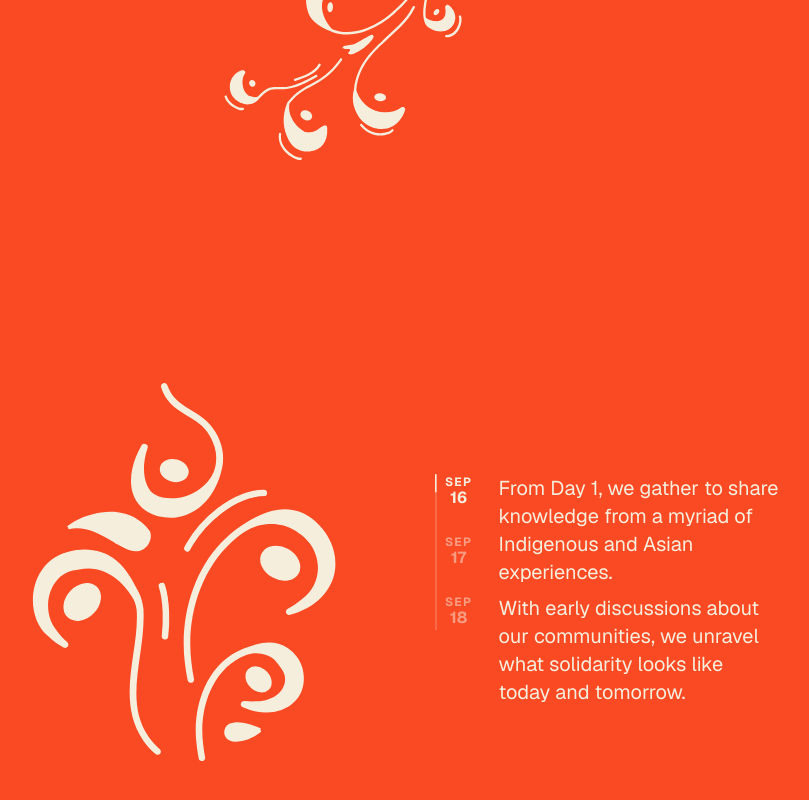
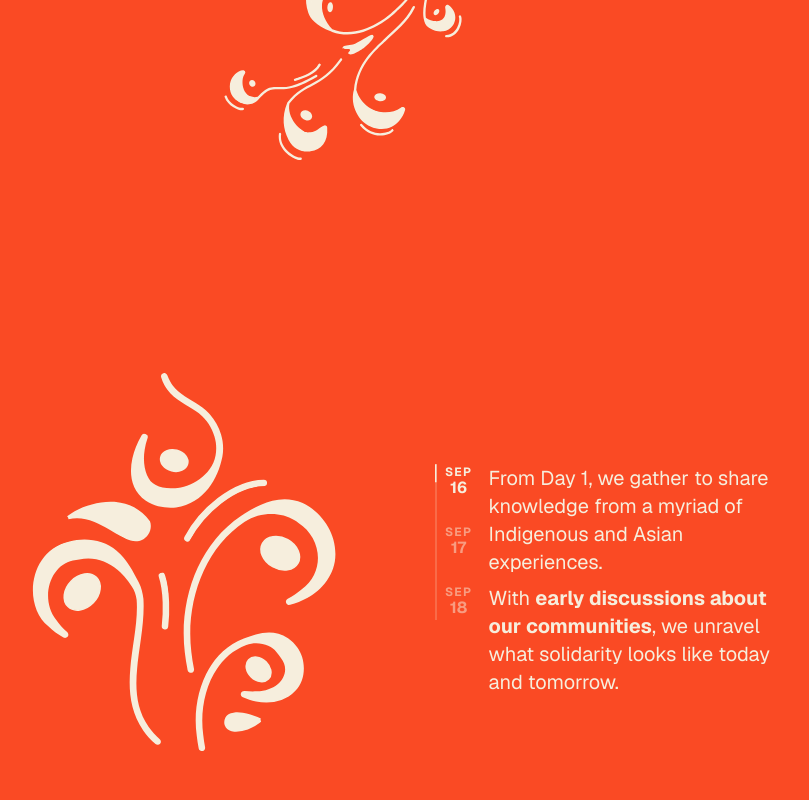
Before and after one commit to cyncui/air_symposium, a Next.js app: page / in a window 1280 px wide. Shown: the part 5156-5956 px from the top of the page, without its empty margins (296-1105 px from the left). Built offline with nearby package versions, Linux system fonts and the light colour scheme; a web font is replaced by a local one.

Commit message:
fix: schedule emphasis

```diff
--- a/src/components/Landing/LandingSchedule.tsx
+++ b/src/components/Landing/LandingSchedule.tsx
@@ -12,20 +12,38 @@ import Link from "next/link";
 const items = [
   {
     text: [
-      "From Day 1, we gather to share knowledge from a myriad of Indigenous and Asian experiences.",
-      "With early discussions about our communities, we unravel what solidarity looks like today and tomorrow.",
+      <>
+        From Day 1, we gather to share knowledge from a myriad of Indigenous and
+        Asian experiences.
+      </>,
+      <>
+        With <strong>early discussions about our communities</strong>, we
+        unravel what solidarity looks like today and tomorrow.
+      </>,
     ],
   },
   {
     text: [
-      "Day 2 presents five guided dialogues on histories of Asian-Indigenous relations.",
-      "Exhibits and talks highlight researched insights across topics from housing and climate justice, to diaspora and decolonizing the arts.",
+      <>
+        Day 2 presents <strong>five guided dialogues</strong> on histories of
+        Asian-Indigenous relations.
+      </>,
+      <>
+        Exhibits and talks highlight researched insights across topics from
+        housing and climate justice, to diaspora and decolonizing the arts.
+      </>,
     ],
   },
   {
     text: [
-      "A final day of co-creation, strengthening relationships, new and old, whether over brunch or during workshops.",
-      "Activities focus on putting new learnings into practice; creating resources to pass on knowledge.",
+      <>
+        <strong>A final day of co-creation</strong>, strengthening
+        relationships, new and old, whether over brunch or during workshops.
+      </>,
+      <>
+        Activities focus on putting new learnings into practice; creating
+        resources to pass on knowledge.
+      </>,
     ],
   },
 ];
@@ -64,7 +82,7 @@ export const LandingSchedule = () => {
         />
       ))}
       {/* content */}
-      <div className="sticky top-0 h-lvh min-h-[36rem] col-span-full grid grid-cols-subgrid grid-rows-[min-content_min-content] place-content-center-safe gap-y-4 overflow-hidden">
+      <div className="sticky top-0 h-lvh min-h-[36rem] col-span-full grid grid-cols-subgrid grid-rows-[min-content_min-content] place-content-center-safe gap-y-9 overflow-hidden">
         <div className="col-span-5 col-start-2 sm:col-span-3 sm:col-start-3 lg:col-start-2">
           {/* <h2 className="text-center air-heading-2 mb-4">Sessions</h2> */}
           <OrnamentMorph
@@ -72,7 +90,7 @@ export const LandingSchedule = () => {
             className="relative w-full m-auto"
           />
         </div>
-        <div className="col-span-full xs:col-start-2 xs:col-span-5 sm:col-start-3 sm:col-span-3 lg:col-span-2 self-center grid grid-cols-[3rem_1fr] gap-4">
+        <div className="col-span-full xs:col-start-2 xs:col-span-5 sm:col-start-3 sm:col-span-3 lg:col-span-2 self-center grid grid-cols-[3rem_1fr] gap-1.5">
           <nav className="flex flex-col gap-6 sticky top-0 h-fit">
             <div className="absolute inset-y-0 left-0 w-0.5 bg-foreground/20">
               <motion.div
@@ -88,7 +106,7 @@ export const LandingSchedule = () => {
               <Link
                 key={id}
                 href={`#${id}`}
-                className="font-bold uppercase text-center h-9 "
+                className="font-bold uppercase text-center h-9"
               >
                 <motion.time
                   dateTime={date}
@@ -106,7 +124,7 @@ export const LandingSchedule = () => {
             ))}
           </nav>
           <div>
-            <div className="bg-red-500">
+            <div>
               <ul className="relative">
                 {items.map((items, i) => (
                   <motion.li
```
